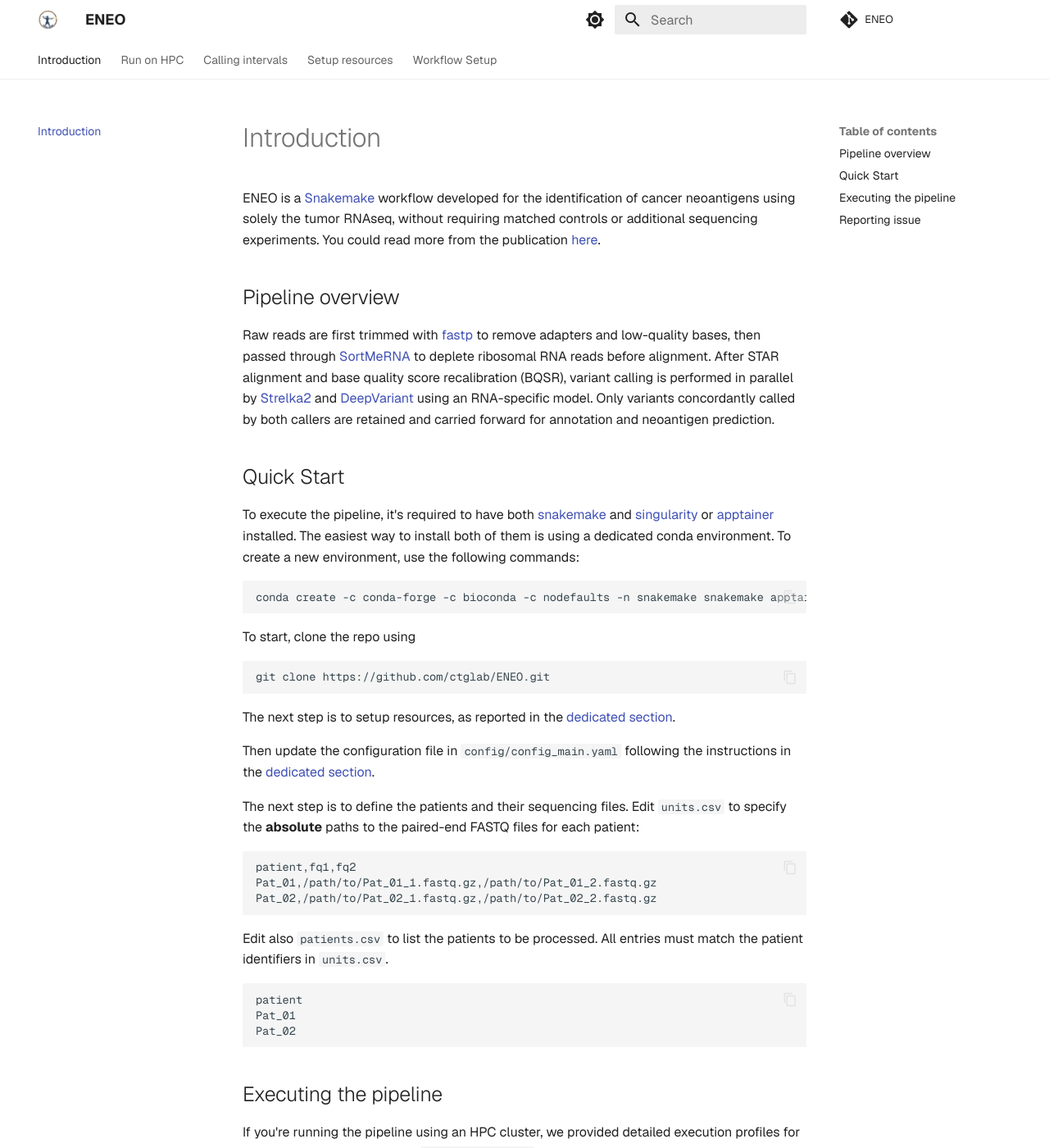
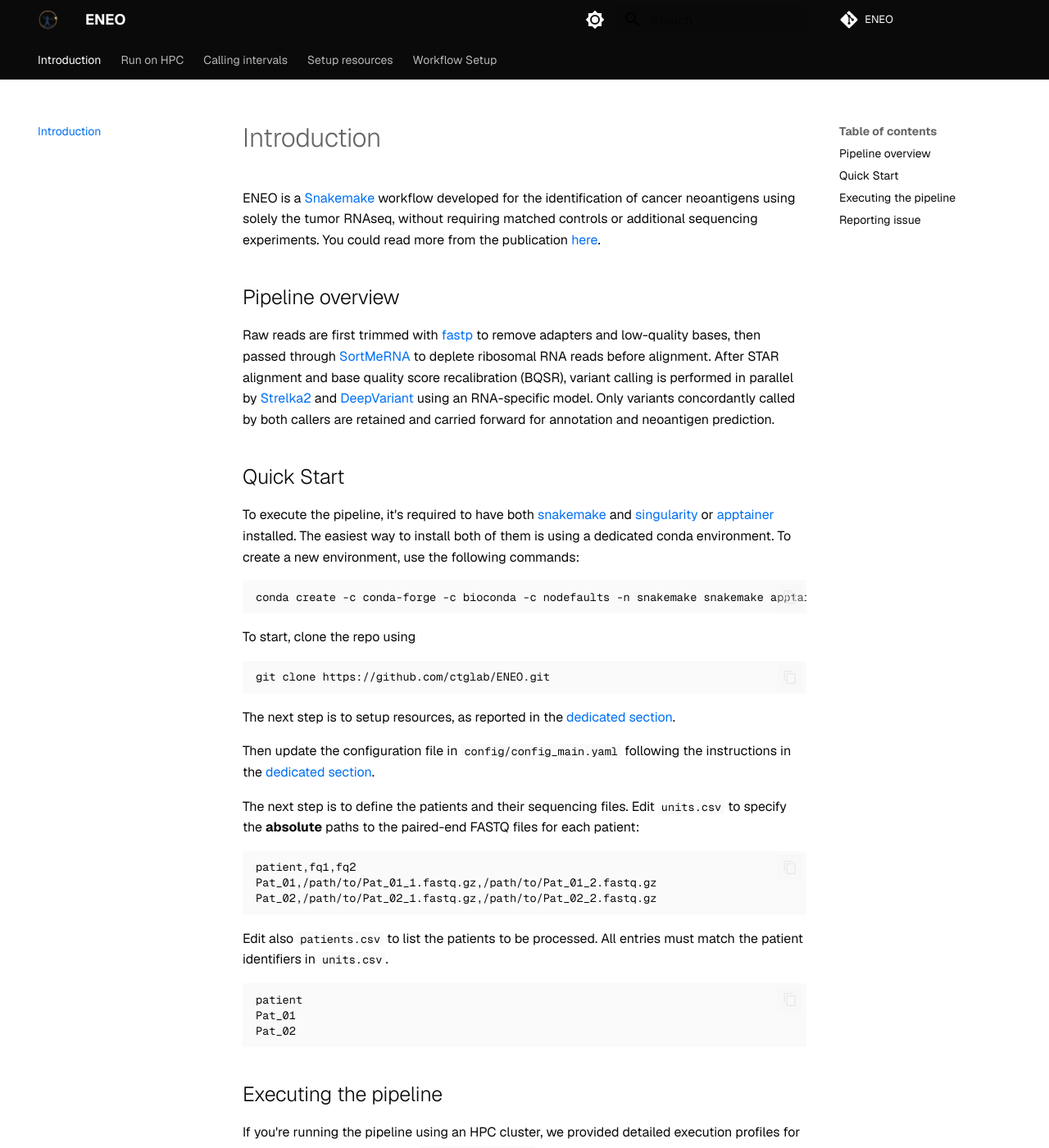
Before and after one commit to ctglab/ENEO, an MkDocs documentation site: the page built from docs/index.md, in a window 1280 px wide and 1400 px high. Shown: the whole window at 82% size. Built offline with MkDocs 1.6.1 and Material for MkDocs 9.7.7, drawn with Linux system fonts in a browser that asks for light colours; comment, search, counter and statistics services are not loaded.

Commit message:
docs: scaffold custom stylesheet with monochrome palette tokens

```diff
--- /dev/null
+++ b/docs/stylesheets/extra.css
@@ -0,0 +1,47 @@
+/* ENEO docs — Vercel-style monochrome system
+   Overrides Material for MkDocs CSS custom properties per color scheme. */
+
+:root {
+  --eneo-radius: 8px;
+  --eneo-radius-sm: 6px;
+}
+
+/* ---- Light scheme ---- */
+[data-md-color-scheme="default"] {
+  --md-default-bg-color:        #ffffff;
+  --md-default-fg-color:        #0a0a0a;
+  --md-default-fg-color--light: #666666;
+  --md-default-fg-color--lighter: #8f8f8f;
+  --md-default-fg-color--lightest: #eaeaea;
+
+  --md-primary-fg-color:        #0a0a0a; /* header bg */
+  --md-primary-bg-color:        #ffffff; /* header fg */
+  --md-accent-fg-color:         #0070f3;
+  --md-typeset-a-color:         #0070f3;
+
+  --md-code-bg-color:           #fafafa;
+  --md-code-fg-color:           #0a0a0a;
+
+  --eneo-border:                #eaeaea;
+  --eneo-muted:                 #666666;
+}
+
+/* ---- Dark scheme ---- */
+[data-md-color-scheme="slate"] {
+  --md-default-bg-color:        #0a0a0a;
+  --md-default-fg-color:        #ededed;
+  --md-default-fg-color--light: #a1a1a1;
+  --md-default-fg-color--lighter: #7a7a7a;
+  --md-default-fg-color--lightest: #1f1f1f;
+
+  --md-primary-fg-color:        #0a0a0a;
+  --md-primary-bg-color:        #ededed;
+  --md-accent-fg-color:         #3291ff;
+  --md-typeset-a-color:         #3291ff;
+
+  --md-code-bg-color:           #111111;
+  --md-code-fg-color:           #ededed;
+
+  --eneo-border:                #1f1f1f;
+  --eneo-muted:                 #a1a1a1;
+}
--- a/mkdocs.yml
+++ b/mkdocs.yml
@@ -36,6 +36,12 @@
       primary: black
       accent: indigo
 
+extra_css:
+  - stylesheets/extra.css
+
+exclude_docs: |
+  README.md
+
 markdown_extensions:
   - pymdownx.highlight:
       anchor_linenums: true
```
Also changed, not shown: 1 other file.
